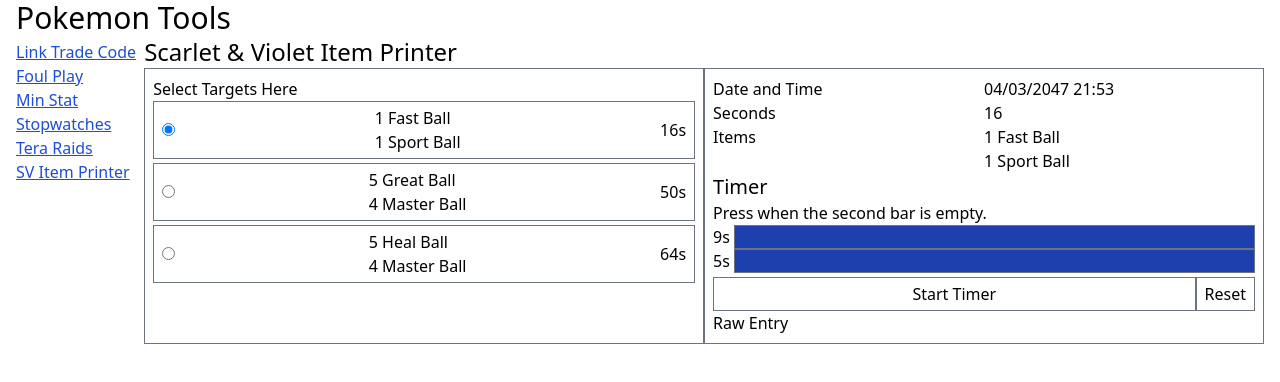
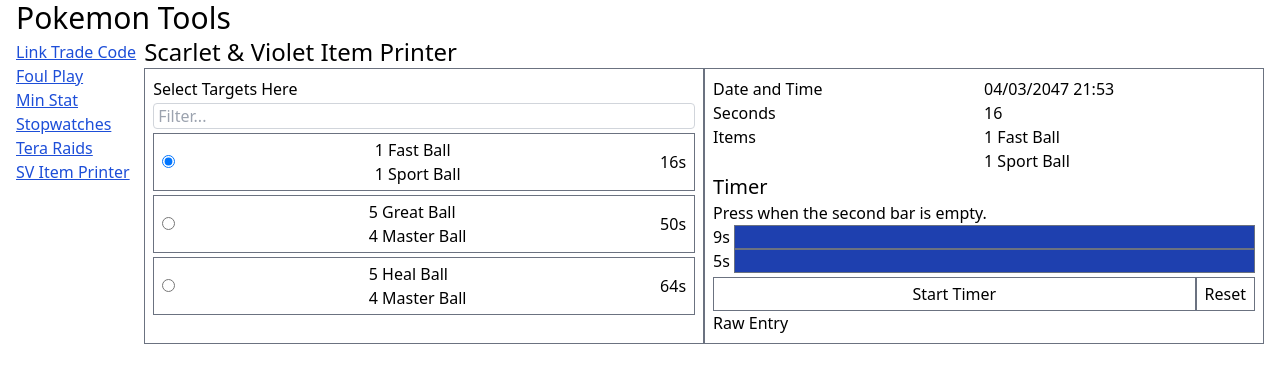
Before and after one commit to nick-ng/pokemon-tools, a React (Vite) app: page /sv-item-printer in a window 1280 px wide. Shown: the top 382 px of the page. Built offline with nearby package versions, Linux system fonts and the light colour scheme.

Commit message:
feat: make item printer target chooser

```diff
--- a/src/components/sv-item-printer/index.tsx
+++ b/src/components/sv-item-printer/index.tsx
@@ -2,6 +2,8 @@
 
 import { useOptions } from "../../hooks/options-context";
 import { useEffect, useState, useRef } from "react";
+import { getTimerData } from "./utils";
+import PrintTarget from "./print-target";
 
 const targets: SvItemPrinterTarget[] = [
 	{
@@ -40,32 +42,10 @@
 	},
 ];
 
-const getTimerData = (timestamp: number, minDelayS: number) => {
-	let delaySeconds = timestamp % 60;
-	if (delaySeconds < minDelayS) {
-		delaySeconds = delaySeconds + 60;
-	}
-
-	const startingDate = new Date((timestamp - delaySeconds) * 1000);
-
-	const dd = startingDate.getUTCDate().toString().padStart(2, "0");
-	const mm = (startingDate.getUTCMonth() + 1).toString().padStart(2, "0");
-	const yyyy = startingDate.getUTCFullYear();
-
-	const hh = startingDate.getUTCHours().toString().padStart(2, "0");
-	const ii = startingDate.getUTCMinutes().toString().padStart(2, "0");
-
-	return {
-		dmyString: `${dd}/${mm}/${yyyy} ${hh}:${ii}`,
-		mdyString: `${mm}/${dd}/${yyyy} ${hh}:${ii}`,
-		ymdString: `${yyyy}/${mm}/${dd} ${hh}:${ii}`,
-		delaySeconds,
-	};
-};
-
 export default function SvItemPrinter() {
 	const { options, setOptions } = useOptions();
 	const [timerRunning, setTimerRunning] = useState(false);
+	const [filterString, setFilterString] = useState("");
 	const startButtonRef = useRef<HTMLButtonElement | null>(null);
 
 	const chosenTarget = targets[options.svItemPrinterChosenTarget];
@@ -98,12 +78,23 @@
 			<div className="lg:grid lg:grid-cols-2">
 				<div className="hidden border border-gray-500 p-2 lg:block">
 					<p>Select Targets Here</p>
+					<input
+						className="mb-1 w-full px-1"
+						type="text"
+						value={filterString}
+						placeholder="Filter..."
+						onInput={(event) => {
+							setFilterString(event.currentTarget.value);
+						}}
+					/>
 					<div className="flex flex-col items-stretch gap-1">
 						{targets.map((t, index) => (
-							<button
+							<PrintTarget
 								key={t.timestamp}
-								className="flex flex-row items-center justify-between border border-gray-500 px-2 py-1"
-								type="button"
+								target={t}
+								index={index}
+								checked={options.svItemPrinterChosenTarget === index}
+								filterString={filterString}
 								onClick={() => {
 									setOptions({
 										svItemPrinterChosenTarget: index,
@@ -115,21 +106,7 @@
 										startButtonRef.current.focus();
 									}
 								}}
-							>
-								<div>
-									<input type="radio" checked={options.svItemPrinterChosenTarget === index} />
-								</div>
-								<div className="">
-									{t.itemList.map((i) => (
-										<div key={i.item} className="text-left">
-											{i.quantity} {i.item}
-										</div>
-									))}
-								</div>
-								<div>
-									{getTimerData(t.timestamp, options.svItemPrinterMinSeconds).delaySeconds}s
-								</div>
-							</button>
+							/>
 						))}
 					</div>
 				</div>
@@ -144,7 +121,7 @@
 						<div>
 							<ul>
 								{chosenTarget.itemList.map((item) => (
-									<li>
+									<li key={item.item}>
 										{item.quantity} {item.item}
 									</li>
 								))}
--- /dev/null
+++ b/src/components/sv-item-printer/print-target.tsx
@@ -0,0 +1,70 @@
+import type { SvItemPrinterTarget } from "../../schemas";
+
+import { useOptions } from "../../hooks/options-context";
+import { getTimerData } from "./utils";
+
+export type PrintTargetProps = {
+	target: SvItemPrinterTarget;
+	index: number;
+	checked: boolean;
+	filterString: string;
+	onClick: () => void | Promise<void>;
+};
+
+const getMatchingCount = (printTarget: SvItemPrinterTarget, filterString: string) => {
+	if (!filterString) {
+		return 0;
+	}
+
+	let matchingCount = 0;
+	for (let i = 0; i < printTarget.itemList.length; i++) {
+		const item = printTarget.itemList[i];
+		if (item.item.toLowerCase().includes(filterString.toLowerCase())) {
+			matchingCount = matchingCount + item.quantity;
+		}
+	}
+
+	return matchingCount;
+};
+
+export default function PrintTarget({ target, checked, filterString, onClick }: PrintTargetProps) {
+	const { options } = useOptions();
+
+	const delaySeconds = getTimerData(target.timestamp, options.svItemPrinterMinSeconds).delaySeconds;
+	const matchingCount = getMatchingCount(target, filterString);
+
+	const flexOrder = (8000 - matchingCount) * 100 + delaySeconds;
+
+	return (
+		<button
+			className="flex flex-row items-center justify-between border border-gray-500 px-2 py-1"
+			style={{ order: flexOrder }}
+			type="button"
+			onClick={() => {
+				onClick();
+			}}
+		>
+			<div>
+				<input type="radio" checked={checked} readOnly />
+			</div>
+			<div className="">
+				{target.itemList.map((i) => {
+					const isIrrelevant =
+						filterString && !i.item.toLowerCase().includes(filterString.toLowerCase());
+
+					return (
+						<div key={i.item} className={`text-left ${isIrrelevant ? "opacity-30" : ""}`}>
+							{i.quantity} {i.item}
+						</div>
+					);
+				})}
+			</div>
+			<div>
+				<div>
+					{matchingCount > 0 && `${matchingCount}x, `}
+					{delaySeconds}s
+				</div>
+			</div>
+		</button>
+	);
+}
--- /dev/null
+++ b/src/components/sv-item-printer/utils.ts
@@ -0,0 +1,22 @@
+export const getTimerData = (timestamp: number, minDelayS: number) => {
+	let delaySeconds = timestamp % 60;
+	if (delaySeconds < minDelayS) {
+		delaySeconds = delaySeconds + 60;
+	}
+
+	const startingDate = new Date((timestamp - delaySeconds) * 1000);
+
+	const dd = startingDate.getUTCDate().toString().padStart(2, "0");
+	const mm = (startingDate.getUTCMonth() + 1).toString().padStart(2, "0");
+	const yyyy = startingDate.getUTCFullYear();
+
+	const hh = startingDate.getUTCHours().toString().padStart(2, "0");
+	const ii = startingDate.getUTCMinutes().toString().padStart(2, "0");
+
+	return {
+		dmyString: `${dd}/${mm}/${yyyy} ${hh}:${ii}`,
+		mdyString: `${mm}/${dd}/${yyyy} ${hh}:${ii}`,
+		ymdString: `${yyyy}/${mm}/${dd} ${hh}:${ii}`,
+		delaySeconds,
+	};
+};
```
